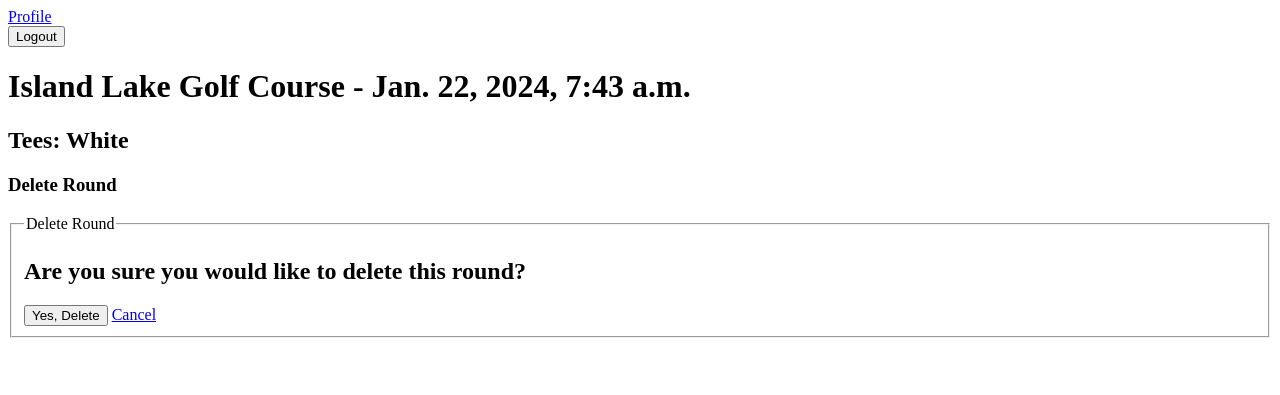
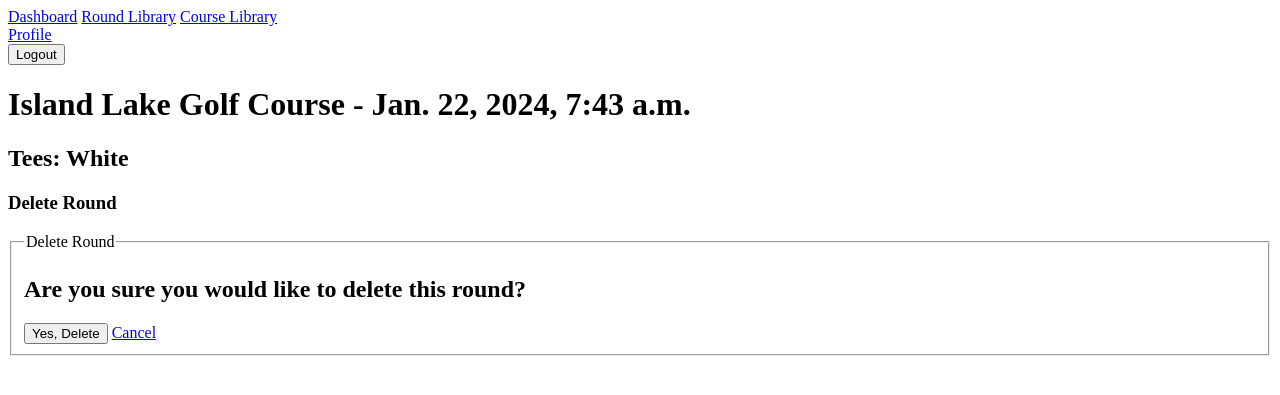
Before and after one commit to noahtq/golftracker, a Django app: page /roundslibrary/1/delete/ in a window 1280 px wide. Shown: the top 395 px of the page. Run offline with Django 5.2, Linux system fonts and the light colour scheme; a user stored in the database is signed in; data comes from the database, SQL or seed files in the repository.

Commit message:
Add more links to make navigation easier

```diff
--- a/golftracker/rounds/templates/rounds/base.html
+++ b/golftracker/rounds/templates/rounds/base.html
@@ -9,6 +9,11 @@
 <body>
     <header>
         <nav>
+            <div class="navbar navbar-left">
+                <a href="{% url 'rounds:dashboard' %}">Dashboard</a>
+                <a href="{% url 'rounds:library' %}">Round Library</a>
+                <a href="{% url 'courselibrary:courselibrary' %}">Course Library</a>
+            </div>
             <div class="navbar navbar-right">
                 {% if user.is_authenticated %}
                     <a href="{% url 'profile' %}">Profile</a>
--- a/golftracker/rounds/templates/rounds/dashboard.html
+++ b/golftracker/rounds/templates/rounds/dashboard.html
@@ -2,7 +2,7 @@
 {% block content %}
     {% if rounds %}
         {% for round in rounds %}
-            <h1>{{ round }}</h1>
+            <h1>{{ round.course.name }} - {{ round.datetime }}</h1>
         {% endfor %}
     {% else %}
         <h1>Nothing to see here</h1>
```
